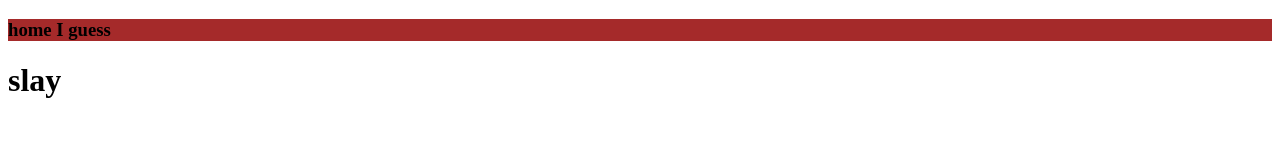
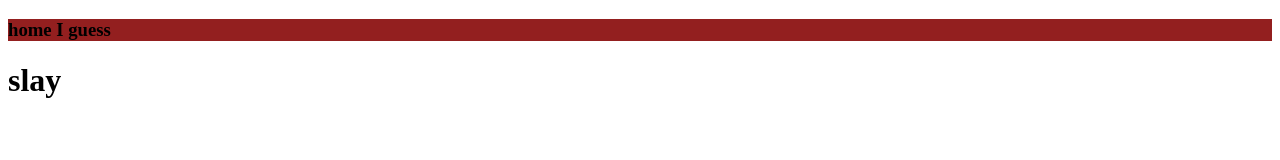
Before and after one commit to SFloreaWSC/Year-11-Portfolio, a plain HTML site: page index.html in a window 1280 px wide. Drawn offline with Linux system fonts and the light colour scheme.

Commit message:
Update avreiderci.css

```diff
--- a/css/avreiderci.css
+++ b/css/avreiderci.css
@@ -1,3 +1,3 @@
 .breakfast{
-    background: brown;
+    background-color: rgb(147, 31, 31);
 }
```
